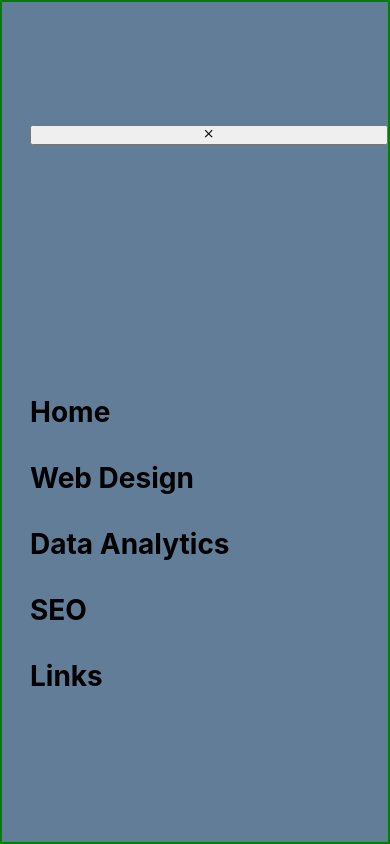
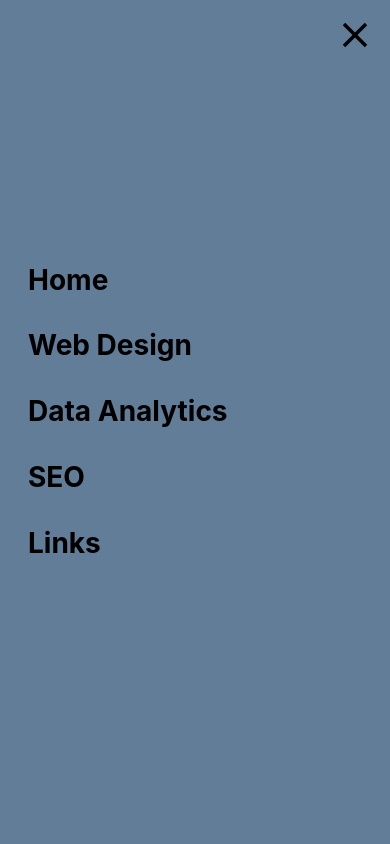
Before and after one commit to khepf/qcts, a Next.js app: page / in a window 390 px wide. Both pictures are taken after a click on the button 354 px from the left and 57 px from the top of the page. Built offline with nearby package versions, Linux system fonts and the light colour scheme.

Commit message:
fix sidebar

```diff
--- a/components/sidebar.js
+++ b/components/sidebar.js
@@ -6,7 +6,7 @@ import styles from './sidebar.module.css'
 
 const Sidebar = ({isOpen, toggle}) => {
   return <aside className={`${styles.sidebar} ${isOpen ? styles.showSidebar : ''}`}>
-    <button className='closebtn' onClick={toggle}>
+    <button className={styles.closebtn} onClick={toggle}>
       <IoMdClose />
     </button>
     <div className={styles.sidebarcontainer}>
--- a/components/sidebar.module.css
+++ b/components/sidebar.module.css
@@ -19,7 +19,6 @@ Sidebar
     z-index: 999;
     transform: translateX(-100%);
     visibility: hidden;
-    border: 2px solid green;
   }
   .showSidebar {
     transform: translateX(0);
@@ -48,12 +47,6 @@ Sidebar
     cursor: pointer;
   }
 
-  @media screen and (min-width: 800px) {
-    .sidebar {
-      transform: translateX(-100%);
-    }
-  }
-
   .closebtn {
     position: absolute;
     top: 1rem;
@@ -63,3 +56,9 @@ Sidebar
     font-size: 3rem;
     cursor: pointer;
   }
+
+  @media screen and (min-width: 800px) {
+    .sidebar {
+      transform: translateX(-100%);
+    }
+  }
```
